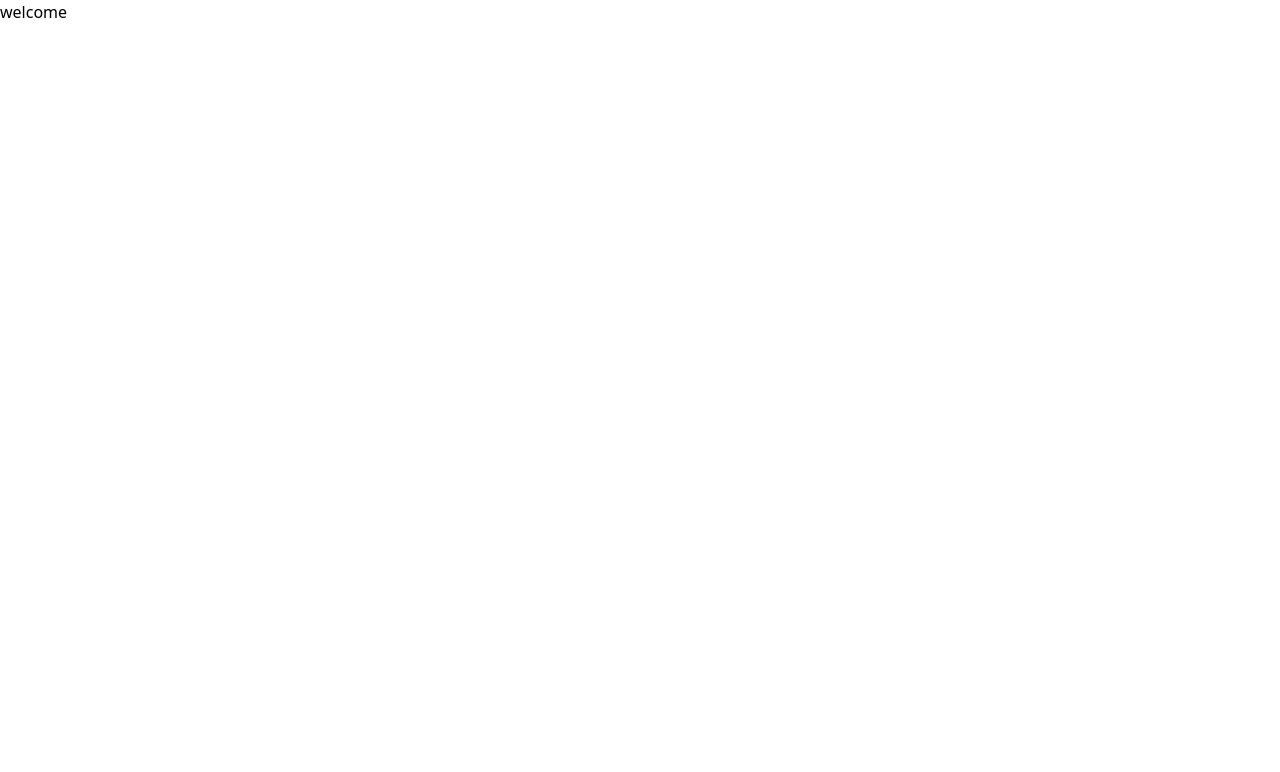
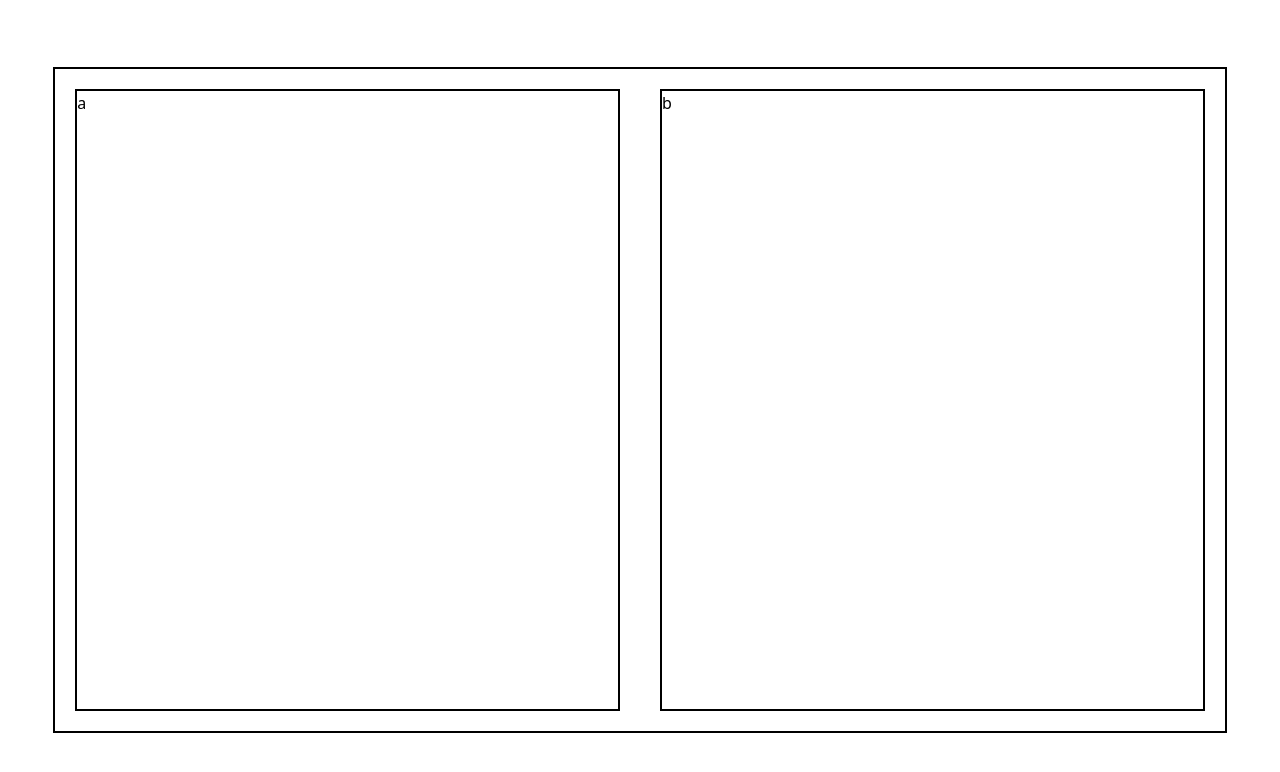
Before and after one commit to polinarykova/styleSync, a React (Vite) app in the folder frontend/: page / in a window 1280 px wide. Shown: the top 772 px of the page. Built offline with nearby package versions, Linux system fonts and the light colour scheme.

Commit message:
#7 add initial structure to the welcome page

```diff
--- a/frontend/src/App.tsx
+++ b/frontend/src/App.tsx
@@ -1,15 +1,12 @@
 import { Routes, Route, BrowserRouter } from "react-router-dom";
 import "./index.css";
 import WelcomePage from "./pages/Welcome.page";
-import HomePage from "./pages/Home.page";
-
 function App() {
   return (
     <>
       <BrowserRouter>
         <Routes>
           <Route path="/" element={<WelcomePage />}></Route>
-          <Route path="/home" element={<HomePage />}></Route>
         </Routes>
       </BrowserRouter>
     </>
--- a/frontend/src/pages/Home.page.tsx
+++ /dev/null
@@ -1,3 +0,0 @@
-export default function () {
-  return <div>home</div>;
-}
--- a/frontend/src/pages/Welcome.page.tsx
+++ b/frontend/src/pages/Welcome.page.tsx
@@ -1,3 +1,18 @@
 export default function () {
-  return <div>welcome</div>;
+  return (
+    <>
+      <div className="h-screen w-screen flex justify-center items-center">
+        <div className="h-5/6 w-11/12 border-2 border-black">
+          <div className="flex flex-row h-full">
+            <div className="w-1/2 m-5 h-auto border-2 border-black hover:bg-blue-200">
+              a
+            </div>
+            <div className="w-1/2 m-5 h-auto border-2 border-black  hover:bg-blue-200">
+              b
+            </div>
+          </div>
+        </div>
+      </div>
+    </>
+  );
 }
```
